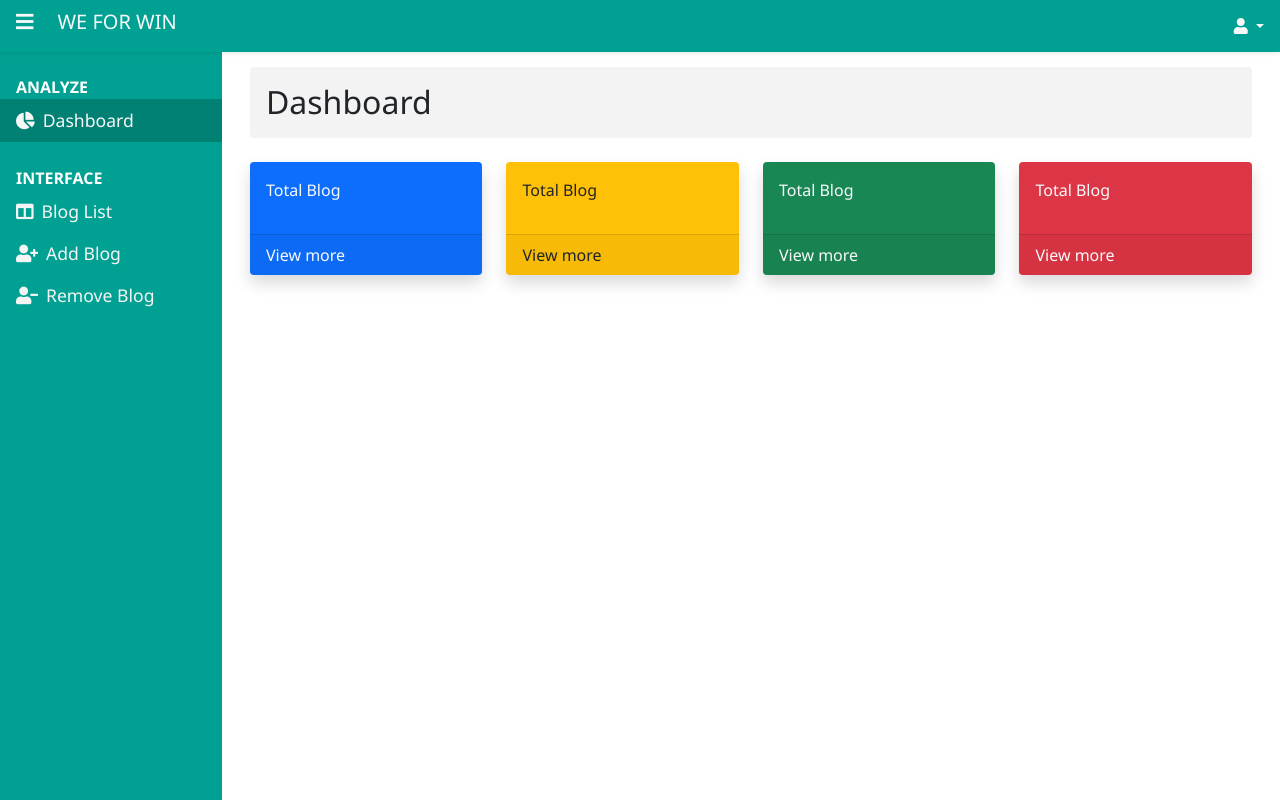
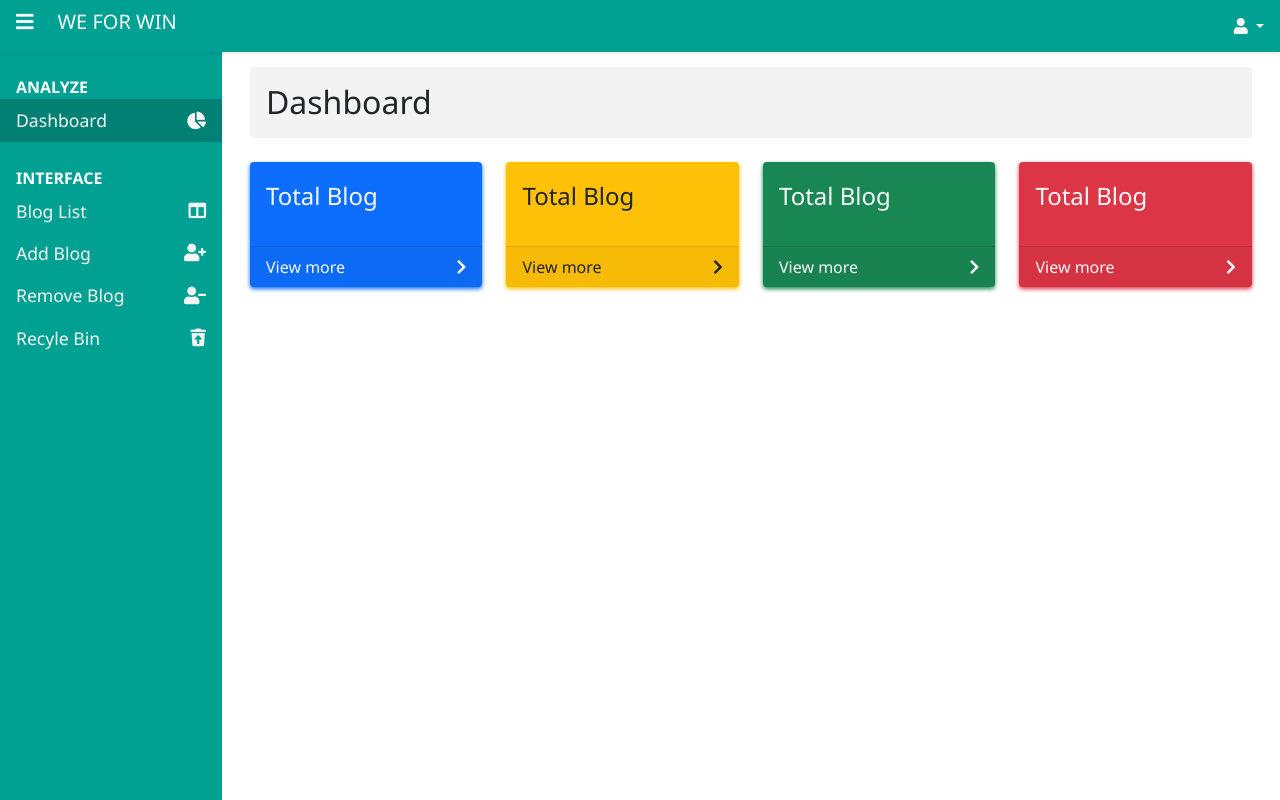
Before and after one commit to Sandeep309/WeForWin, a PHP site: page /admin/index.php in a window 1280 px wide. Run offline with PHP 8.4, Linux system fonts and the light colour scheme.

Commit message:
some-improvements

```diff
--- a/admin/css/style.css
+++ b/admin/css/style.css
@@ -105,6 +105,21 @@ body {
   background-color: #008174 !important;
 }
 
+.dropdown-item {
+  -webkit-transition: all 0.2s linear;
+  transition: all 0.2s linear;
+}
+
+.dropdown-item:hover {
+  background-color: #00a192 !important;
+  color: white;
+}
+
+.dropdown-item:active {
+  background-color: #00a192 !important;
+  color: white;
+}
+
 .panel {
   background-color: transparent;
   max-height: 0;
@@ -138,6 +153,66 @@ body {
   transition: all 0.2s linear;
 }
 
+.burger > i {
+  -webkit-transform: rotate(0);
+          transform: rotate(0);
+  -webkit-transition: all 0.2s linear;
+  transition: all 0.2s linear;
+}
+
+.burgerRotate {
+  -webkit-transform: rotate(90deg) !important;
+          transform: rotate(90deg) !important;
+}
+
+.cardBlue {
+  -webkit-box-shadow: 0 0.125rem 0.25rem #0d6efd !important;
+          box-shadow: 0 0.125rem 0.25rem #0d6efd !important;
+  -webkit-transition: all 0.2s linear;
+  transition: all 0.2s linear;
+}
+
+.cardBlue:hover {
+  -webkit-box-shadow: 0 0.5rem 1rem #0d6efd !important;
+          box-shadow: 0 0.5rem 1rem #0d6efd !important;
+}
+
+.cardYellow {
+  -webkit-box-shadow: 0 0.125rem 0.25rem #ffc107 !important;
+          box-shadow: 0 0.125rem 0.25rem #ffc107 !important;
+  -webkit-transition: all 0.2s linear;
+  transition: all 0.2s linear;
+}
+
+.cardYellow:hover {
+  -webkit-box-shadow: 0 0.5rem 1rem #ffc107 !important;
+          box-shadow: 0 0.5rem 1rem #ffc107 !important;
+}
+
+.cardGreen {
+  -webkit-box-shadow: 0 0.125rem 0.25rem #198754 !important;
+          box-shadow: 0 0.125rem 0.25rem #198754 !important;
+  -webkit-transition: all 0.2s linear;
+  transition: all 0.2s linear;
+}
+
+.cardGreen:hover {
+  -webkit-box-shadow: 0 0.5rem 1rem #198754 !important;
+          box-shadow: 0 0.5rem 1rem #198754 !important;
+}
+
+.cardRed {
+  -webkit-box-shadow: 0 0.125rem 0.25rem #dc3545 !important;
+          box-shadow: 0 0.125rem 0.25rem #dc3545 !important;
+  -webkit-transition: all 0.2s linear;
+  transition: all 0.2s linear;
+}
+
+.cardRed:hover {
+  -webkit-box-shadow: 0 0.5rem 1rem #dc3545 !important;
+          box-shadow: 0 0.5rem 1rem #dc3545 !important;
+}
+
 @media screen and (max-width: 990px) {
   .leftPanel {
     width: 0;
--- a/admin/css/style.scss
+++ b/admin/css/style.scss
@@ -80,6 +80,17 @@ $lightGrey: #f3f3f3 !important;
   color: #f7f7f7 !important;
   background-color: $primaryLightBlue;
 }
+.dropdown-item {
+  transition: all 0.2s linear;
+}
+.dropdown-item:hover {
+  background-color: $primaryBlue;
+  color: white;
+}
+.dropdown-item:active {
+  background-color: $primaryBlue;
+  color: white;
+}
 // Accrodian Panel
 .panel {
   background-color: transparent;
@@ -103,6 +114,43 @@ $lightGrey: #f3f3f3 !important;
   transform: rotate(90deg);
   transition: all 0.2s linear;
 }
+// Toolbar css
+.burger > i {
+  transform: rotate(0);
+  transition: all 0.2s linear;
+}
+.burgerRotate {
+  transform: rotate(90deg) !important;
+}
+// Cards Color Shadows And Hover
+.cardBlue {
+  box-shadow: 0 0.125rem 0.25rem #0d6efd !important;
+  transition: all 0.2s linear;
+}
+.cardBlue:hover {
+  box-shadow: 0 0.5rem 1rem #0d6efd !important;
+}
+.cardYellow {
+  box-shadow: 0 0.125rem 0.25rem #ffc107 !important;
+  transition: all 0.2s linear;
+}
+.cardYellow:hover {
+  box-shadow: 0 0.5rem 1rem #ffc107 !important;
+}
+.cardGreen {
+  box-shadow: 0 0.125rem 0.25rem #198754 !important;
+  transition: all 0.2s linear;
+}
+.cardGreen:hover {
+  box-shadow: 0 0.5rem 1rem #198754 !important;
+}
+.cardRed {
+  box-shadow: 0 0.125rem 0.25rem #dc3545 !important;
+  transition: all 0.2s linear;
+}
+.cardRed:hover {
+  box-shadow: 0 0.5rem 1rem #dc3545 !important;
+}
 @media screen and (max-width: 990px) {
   .leftPanel {
     width: 0;
--- a/admin/includes/header.php
+++ b/admin/includes/header.php
@@ -1,6 +1,6 @@
 <div class="myHead px-3 shadow-sm">
     <div class="d-flex gap-4 align-items-center">
-        <h5 class="text-light burger"><i class="fas fa-bars"></i></h5>
+        <h5 class="text-light curserPoint burger"><i class="fas fa-bars"></i></h5>
         <h5 class="text-light">WE FOR WIN</h5>
     </div>
     <div class="d-flex gap-4 align-items-center">
--- a/admin/includes/sideNav.php
+++ b/admin/includes/sideNav.php
@@ -1,8 +1,9 @@
 <nav class="nav flex-column bd-highlight">
     <div class="nav-item">
         <p class="fw-bold mb-0 pt-4 px-3">ANALYZE</p>
-        <a class="nav-link " href="index.php">
-            <i class="fas fa-chart-pie me-2"></i>Dashboard
+        <a class="nav-link d-flex justify-content-between align-items-center" href="index.php">
+            Dashboard
+            <i class="fas fa-chart-pie"></i>
         </a>
     </div>
     <div class="nav-item">
@@ -24,14 +25,22 @@
                 <i class="fas fa-user-tie me-2"></i>Employe03
             </a>
         </div>
-        <a class="nav-link" href="blogList.php">
-            <i class="fas fa-columns me-2"></i>Blog List
+        <a class="nav-link d-flex justify-content-between align-items-center" href="blogList.php">
+            Blog List
+            <i class="fas fa-columns"></i>
         </a>
-        <a class="nav-link" href="addBlog.php">
-            <i class="fas fa-user-plus me-2"></i>Add Blog
+        <a class="nav-link d-flex justify-content-between align-items-center" href="addBlog.php">
+            Add Blog
+            <i class="fas fa-user-plus"></i>
         </a>
-        <a class="nav-link" href="RemoveBlog.php">
-            <i class="fas fa-user-minus me-2"></i>Remove Blog
+        <a class="nav-link d-flex justify-content-between align-items-center" href="RemoveBlog.php">
+            Remove Blog
+            <i class="fas fa-user-minus"></i>
+        </a>
+        </a>
+        <a class="nav-link d-flex justify-content-between align-items-center" href="recyleBin.php">
+            Recyle Bin
+            <i class="fas fa-trash-restore"></i>
         </a>
 
     </div>
--- a/admin/index.php
+++ b/admin/index.php
@@ -37,35 +37,47 @@
 
                 <div class="row">
                     <div class="col-md-6 col-lg-3 mb-3">
-                        <div class="card bg-primary text-light shadow border-0 ">
+                        <div class="card bg-primary text-light shadow border-0 cardBlue">
                             <div class="card-body">
-                                <p>Total Blog</p>
+                                <p class="fs-4">Total Blog</p>
                             </div>
-                            <div class="card-footer">View more</div>
+                            <div class="card-footer d-flex justify-content-between align-items-center">
+                                <a href="#" class="stretched-link text-decoration-none text-light">View more</a>
+                                <i class="fas fa-chevron-right"></i>
+                            </div>
                         </div>
                     </div>
                     <div class="col-md-6 col-lg-3 mb-3">
-                        <div class="card bg-warning shadow border-0 ">
+                        <div class="card bg-warning shadow border-0 cardYellow">
                             <div class="card-body">
-                                <p>Total Blog</p>
+                                <p class="fs-4">Total Blog</p>
                             </div>
-                            <div class="card-footer">View more</div>
+                            <div class="card-footer d-flex justify-content-between align-items-center">
+                                <a href="#" class="stretched-link text-decoration-none text-dark">View more</a>
+                                <i class="fas fa-chevron-right"></i>
+                            </div>
                         </div>
                     </div>
                     <div class="col-md-6 col-lg-3 mb-3">
-                        <div class="card bg-success text-light shadow border-0 ">
+                        <div class="card bg-success text-light shadow border-0 cardGreen">
                             <div class="card-body">
-                                <p>Total Blog</p>
+                                <p class="fs-4">Total Blog</p>
                             </div>
-                            <div class="card-footer">View more</div>
+                            <div class="card-footer d-flex justify-content-between align-items-center">
+                                <a href="#" class="stretched-link text-decoration-none text-light">View more</a>
+                                <i class="fas fa-chevron-right"></i>
+                            </div>
                         </div>
                     </div>
                     <div class="col-md-6 col-lg-3 mb-3">
-                        <div class="card bg-danger text-light shadow border-0 ">
+                        <div class="card bg-danger text-light shadow border-0 cardRed">
                             <div class="card-body">
-                                <p>Total Blog</p>
+                                <p class="fs-4">Total Blog</p>
                             </div>
-                            <div class="card-footer">View more</div>
+                            <div class="card-footer d-flex justify-content-between align-items-center">
+                                <a href="#" class="stretched-link text-decoration-none text-light">View more</a>
+                                <i class="fas fa-chevron-right"></i>
+                            </div>
                         </div>
                     </div>
                 </div>
--- a/admin/js/app.js
+++ b/admin/js/app.js
@@ -1,8 +1,10 @@
 // Side Panel Toggle
 const burger = document.querySelector(".burger");
+const bugerIcon = document.querySelector(".burger > i");
 const leftSide = document.querySelector(".leftPanel");
 burger.addEventListener("click", () => {
   leftSide.classList.toggle("pClose");
+  bugerIcon.classList.toggle("burgerRotate");
 });
 
 // Accordian
```
Also changed, not shown: admin/process/removeBlogProcess.php (added, +23 -0 lines), admin/recyleBin.php (added, +114 -0 lines), css/style.css (+10 -1 lines), css/style.scss (+6 -1 lines), include/menu.php (+4 -12 lines), 2 other files.
